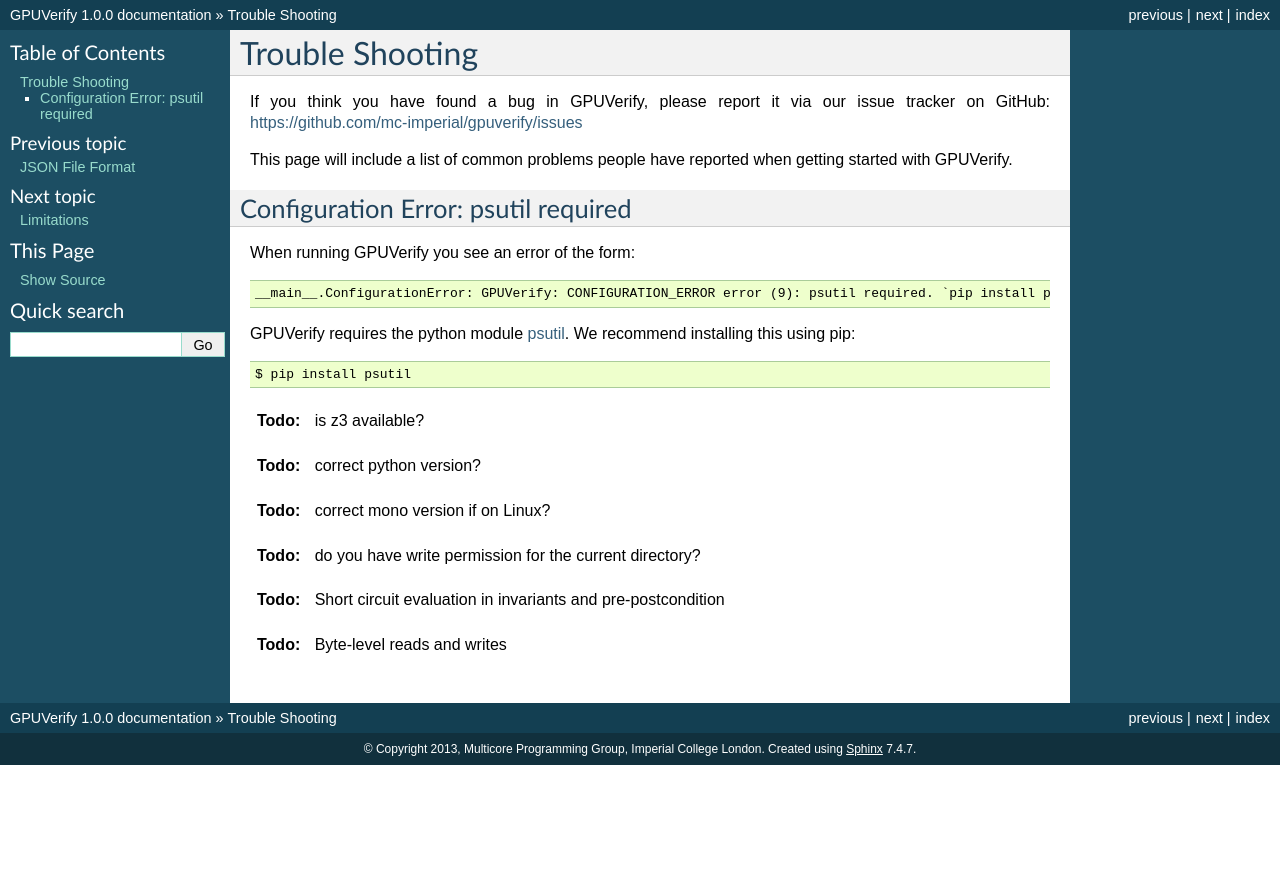
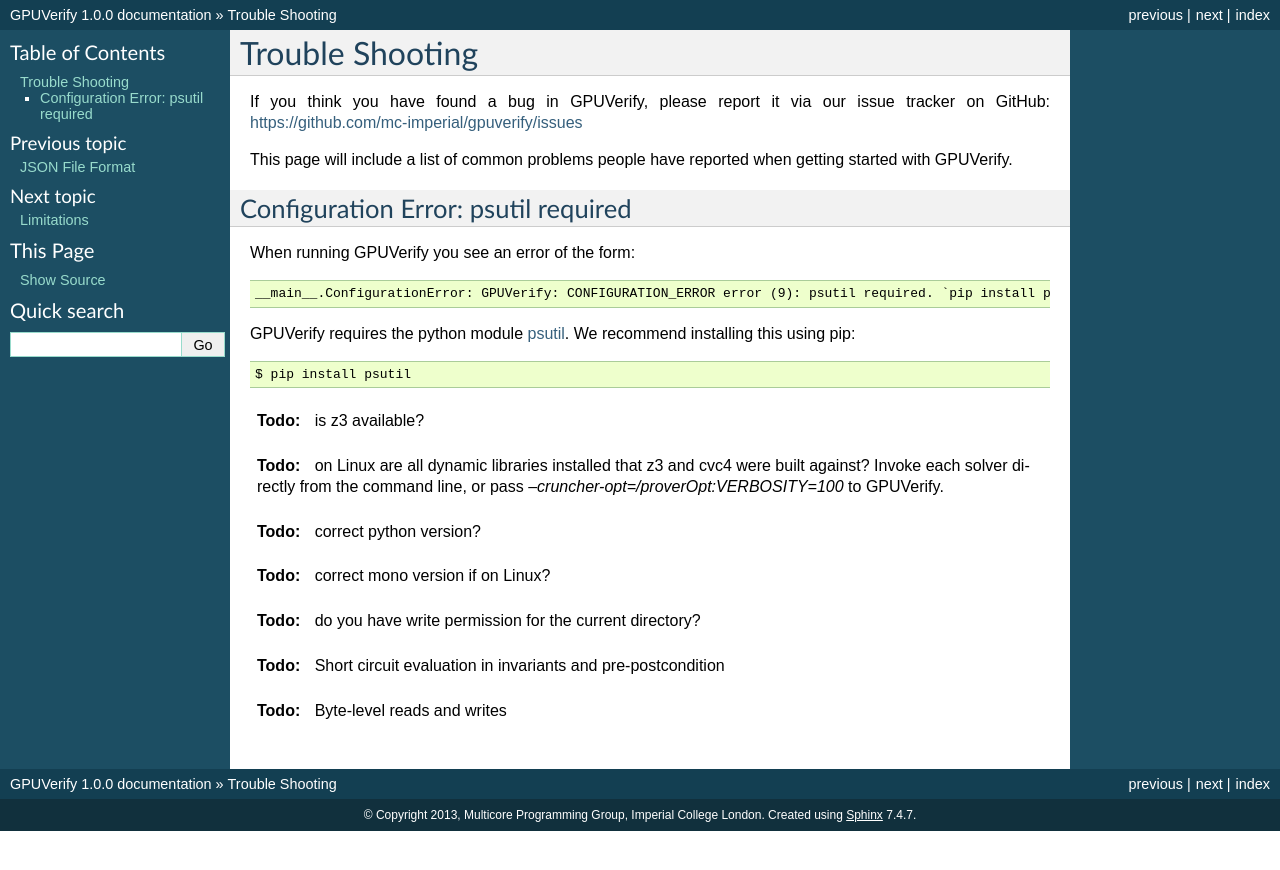
Before and after one commit to mc-imperial/gpuverify, a Sphinx documentation site: the page built from Documentation/trouble_shooting.rst, in a window 1280 px wide. Shown: the top 870 px of the page. Built offline with Sphinx 7.4.7, drawn with Linux system fonts in a browser that asks for light colours.

Commit message:
Add todo to trouble shooting regarding libraries used by Z3 and CVC4

```diff
--- a/Documentation/trouble_shooting.rst
+++ b/Documentation/trouble_shooting.rst
@@ -22,6 +22,8 @@
 
 .. todo:: is z3 available?
 
+.. todo:: on Linux are all dynamic libraries installed that z3 and cvc4 were built against? Invoke each solver directly from the command line, or pass `--cruncher-opt=/proverOpt:VERBOSITY=100` to GPUVerify.
+
 .. todo:: correct python version?
 
 .. todo:: correct mono version if on Linux?
```
